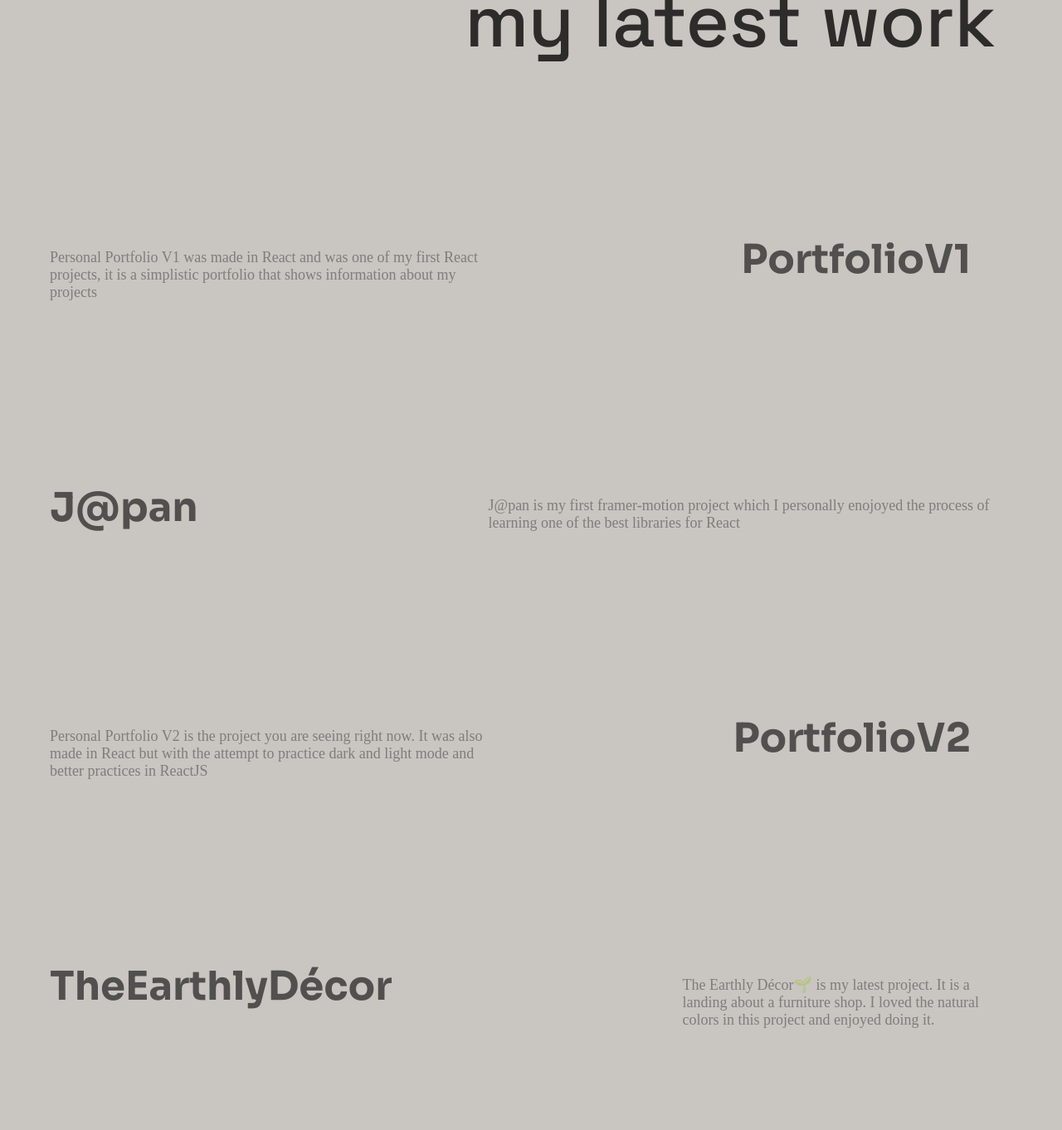
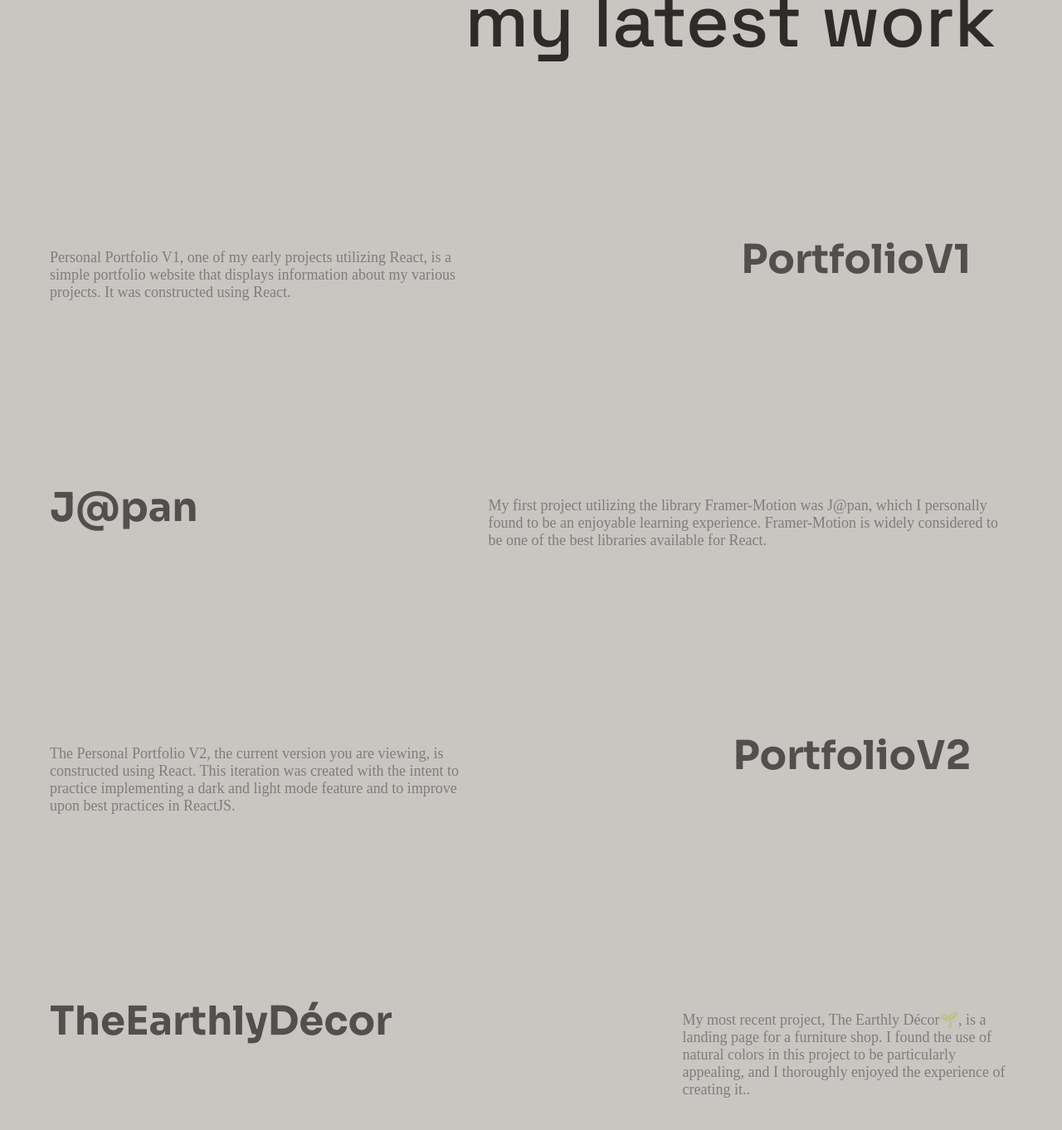
Before and after one commit to nachodoria/nachodoria, a React (Create React App) app: page / in a window 1280 px wide. Shown: the part 2094-3456 px from the top of the page at 83% size. Built offline with nearby package versions, Linux system fonts and the light colour scheme; a web font is replaced by a local one.

Commit message:
Update App.js

```diff
--- a/src/App.js
+++ b/src/App.js
@@ -66,7 +66,7 @@ function App() {
                     text={"Portfolio V1"}
                   ></AnimatedProjectTitle>
                   <p
-                    style={{ marginRight: "300px" }}>Personal Portfolio V1 was made in React and was one of my first React projects, it is a simplistic portfolio that shows information about my projects
+                    style={{ marginRight: "300px" }}>Personal Portfolio V1, one of my early projects utilizing React, is a simple portfolio website that displays information about my various projects. It was constructed using React.
                     </p>
                 </motion.div>
 
@@ -81,7 +81,7 @@ function App() {
                   ></AnimatedProjectTitle>
 
                   <p
-                    style={{ marginLeft: "300px" }}>J@pan is my first framer-motion project which I personally enojoyed the process of learning one of the best libraries for React
+                    style={{ marginLeft: "300px" }}>My first project utilizing the library Framer-Motion was J@pan, which I personally found to be an enjoyable learning experience. Framer-Motion is widely considered to be one of the best libraries available for React.
                     </p>
                 </motion.div>
 
@@ -95,7 +95,7 @@ function App() {
                   ></AnimatedProjectTitle>
 
                   <p
-                    style={{ marginRight: "300px" }}>Personal Portfolio V2 is the project you are seeing right now. It was also made in React but with the attempt to practice dark and light mode and better practices in ReactJS
+                    style={{ marginRight: "300px" }}>The Personal Portfolio V2, the current version you are viewing, is constructed using React. This iteration was created with the intent to practice implementing a dark and light mode feature and to improve upon best practices in ReactJS.
                     </p>
                 </motion.div>
 
@@ -109,7 +109,7 @@ function App() {
                   ></AnimatedProjectTitle>
 
                   <p
-                    style={{ marginLeft: "300px" }}>The Earthly Décor🌱 is my latest project. It is a landing about a furniture shop. I loved the natural colors in this project and enjoyed doing it.
+                    style={{ marginLeft: "300px" }}>My most recent project, The Earthly Décor🌱, is a landing page for a furniture shop. I found the use of natural colors in this project to be particularly appealing, and I thoroughly enjoyed the experience of creating it..
                     </p>
                 </motion.div>
 
```
